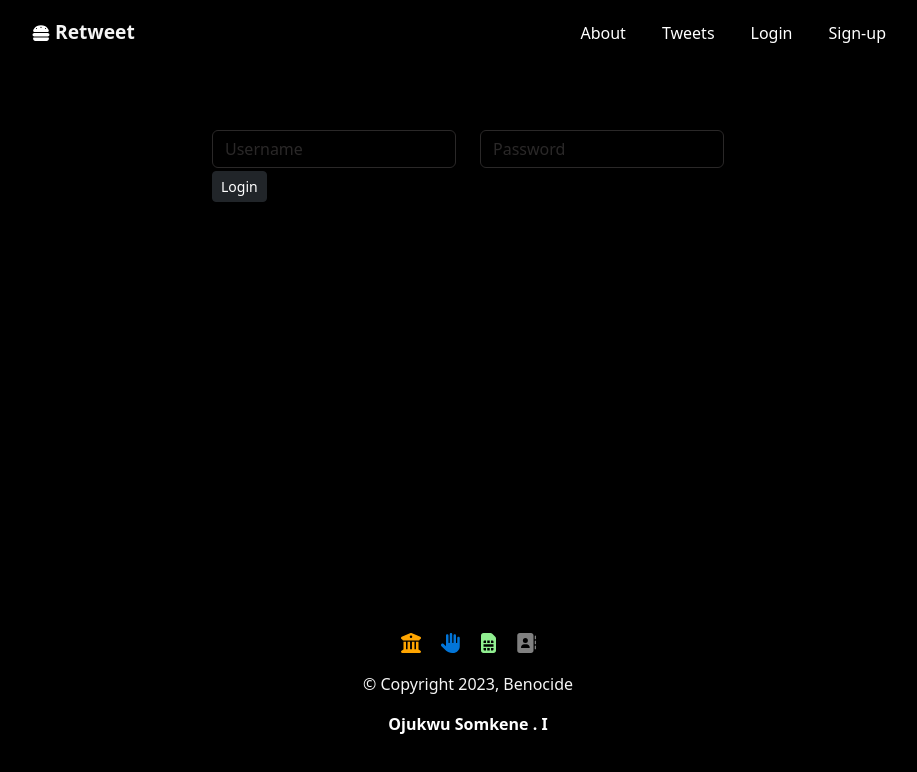
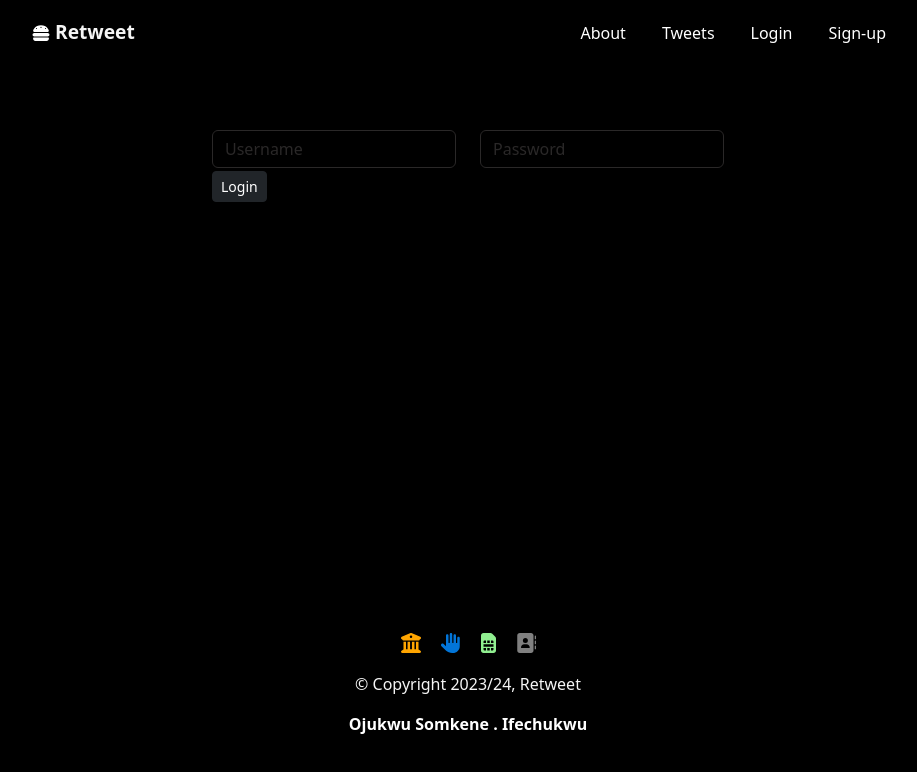
Before and after one commit to somkenemuscle/twitter-clone, a Next.js app in the folder client/: page /login in a window 1280 px wide. Shown: the top 772 px of the page, without its empty margins (172-1089 px from the left). Built offline with nearby package versions, Linux system fonts and the light colour scheme.

Commit message:
comment styling updated

```diff
--- a/client/components/footers/fixed-footer.jsx
+++ b/client/components/footers/fixed-footer.jsx
@@ -17,8 +17,8 @@ export default function footer() {
           <FontAwesomeIcon className="footer-icon" icon={faSimCard} style={{ fontSize: 20, color: "lightgreen" }} />
           <FontAwesomeIcon className="footer-icon" icon={faAddressBook} style={{ fontSize: 20, color: "gray" }} />
         </p>
-        <p className="footer-text">© Copyright 2023, Benocide</p>
-        <span className="footer-author">Ojukwu Somkene . I</span>
+        <p className="footer-text">© Copyright 2023/24, Retweet</p>
+        <span className="footer-author">Ojukwu Somkene . Ifechukwu</span>
       </footer>
     </div>
   )
--- a/client/components/footers/footer.jsx
+++ b/client/components/footers/footer.jsx
@@ -17,8 +17,8 @@ export default function footer() {
           <FontAwesomeIcon className="footer-icon"  icon={faSimCard} style={{ fontSize: 20, color: "lightgreen" }} />
           <FontAwesomeIcon  className="footer-icon" icon={faAddressBook} style={{ fontSize: 20, color: "gray" }} />
           </p>
-        <p className="footer-text">© Copyright 2023, Benocide</p>
-        <span className="footer-author">Ojukwu Somkene . I</span>
+        <p className="footer-text">© Copyright 2023/24, Retweet</p>
+        <span className="footer-author">Ojukwu Somkene . Ifechukwu</span>
       </footer>
     </div>
   )
--- a/client/components/new/newComment.jsx
+++ b/client/components/new/newComment.jsx
@@ -50,9 +50,9 @@ function newComment(props) {
                 <form className={validated ? 'was-validated' : ''} noValidate onSubmit={handlesubmit}>
                     <textarea onChange={handleChange} value={comments.comment} required className="tweet-input form-control" rows="3" placeholder='Say something' name='comment'></textarea>
                     <div className="invalid-feedback">
-                        say something
+                        say something and make a comment
                     </div>
-                    <button className='btn btn-sm btn-dark'>post comment</button>
+                    <button className='btn btn-sm btn-dark'>post a new comment</button>
                 </form>
             </div>
         </div>
```
